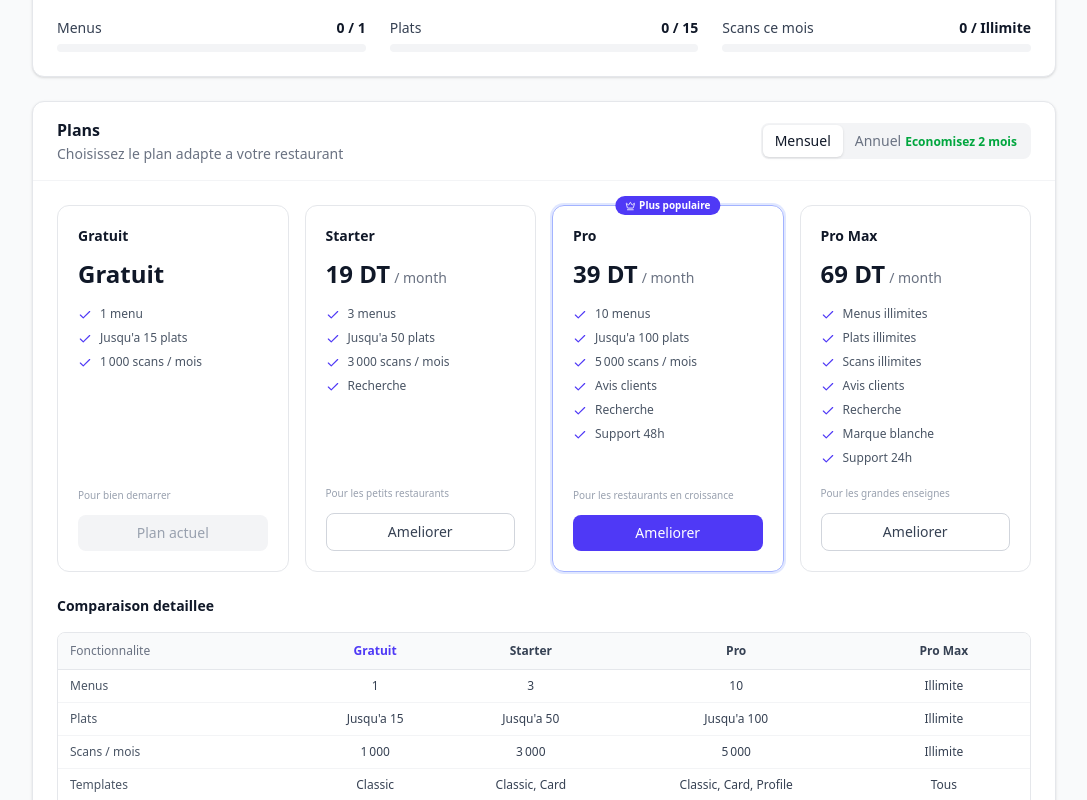
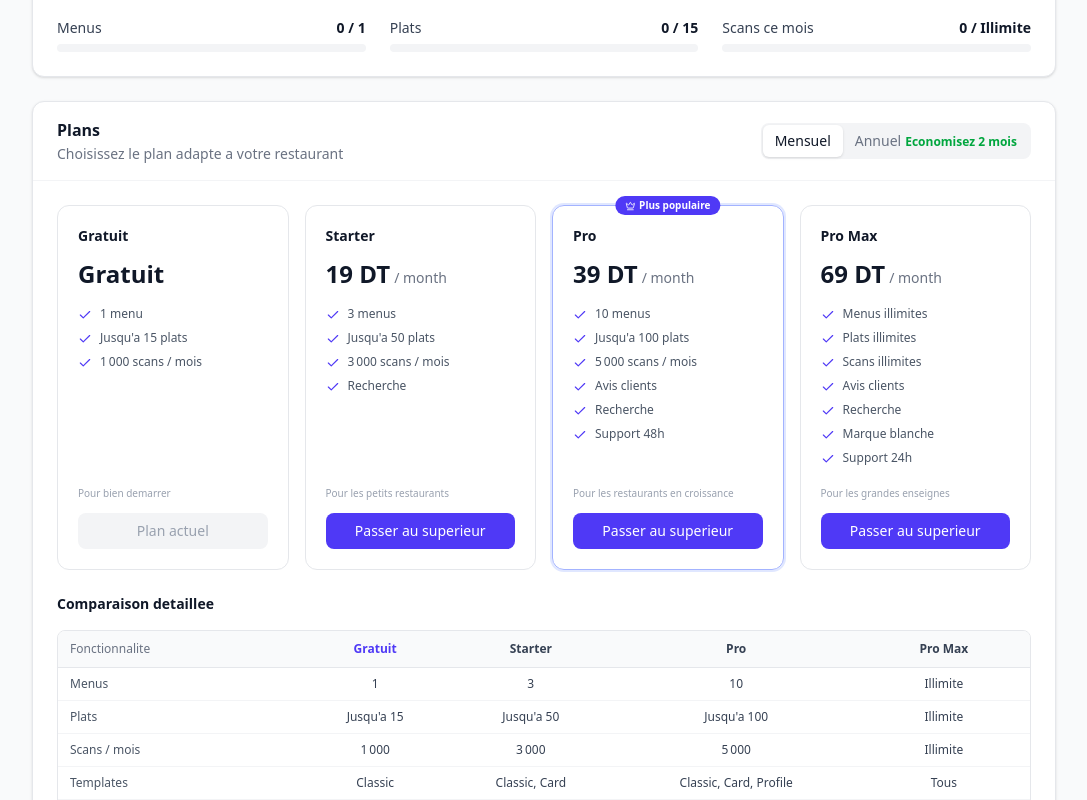
Before and after one commit to fawzyoth/scanini, a Next.js app: page /billing in a window 1280 px wide. Shown: the part 430-1230 px from the top of the page, without its empty margins (0-1087 px from the left). Built offline with nearby package versions, Linux system fonts and the light colour scheme; no server answers; the database is empty.

Commit message:
Show upgrade/downgrade labels on billing plan buttons in French
Plans above current show "Passer au superieur", plans below show
"Passer a l'inferieur". WhatsApp messages also use French wording.

Co-Authored-By: Claude Opus 4.6 <noreply@anthropic.com>

```diff
--- a/src/app/(dashboard)/billing/page.tsx
+++ b/src/app/(dashboard)/billing/page.tsx
@@ -6,7 +6,7 @@ import { Check, X, Zap, Crown, Loader2 } from "lucide-react";
 import { useDashboard } from "@/lib/dashboard-context";
 import { PLAN_LIMITS } from "@/data/admin-mock";
 import { useTranslation } from "@/lib/i18n/i18n-context";
-import { COMPARISON_FEATURES, type PlanId } from "@/lib/plan-config";
+import { COMPARISON_FEATURES, PLAN_ORDER, type PlanId } from "@/lib/plan-config";
 import { usePlanConfigs } from "@/lib/use-plan-configs";
 
 export default function BillingPage() {
@@ -116,6 +116,10 @@ export default function BillingPage() {
                 const isCurrent = plan.id === currentPlanId;
                 const price = billing === "yearly" ? plan.yearlyPrice : plan.monthlyPrice;
                 const period = billing === "yearly" ? "/ year" : "/ month";
+                const currentIdx = PLAN_ORDER.indexOf(currentPlanId);
+                const planIdx = PLAN_ORDER.indexOf(plan.id);
+                const isUpgrade = planIdx > currentIdx;
+                const isDowngrade = planIdx < currentIdx;
 
                 return (
                   <div
@@ -203,17 +207,21 @@ export default function BillingPage() {
                     ) : (
                       <a
                         href={`https://wa.me/32465987804?text=${encodeURIComponent(
-                          `Hi, I'd like to upgrade my Scanini plan to ${plan.name} (${billing}). Restaurant: ${restaurant?.name ?? "N/A"}`
+                          isUpgrade
+                            ? `Bonjour, je souhaite passer au plan ${plan.name} (${billing}). Restaurant: ${restaurant?.name ?? "N/A"}`
+                            : `Bonjour, je souhaite passer au plan ${plan.name} (${billing}). Restaurant: ${restaurant?.name ?? "N/A"}`
                         )}`}
                         target="_blank"
                         rel="noopener noreferrer"
                         className={`w-full block text-center text-sm font-medium py-2 rounded-lg transition-colors ${
-                          plan.popular
-                            ? "bg-indigo-600 text-white hover:bg-indigo-700"
-                            : "border border-gray-300 text-gray-700 hover:bg-gray-50"
+                          isUpgrade
+                            ? plan.popular
+                              ? "bg-indigo-600 text-white hover:bg-indigo-700"
+                              : "bg-indigo-600 text-white hover:bg-indigo-700"
+                            : "border border-gray-300 text-gray-500 hover:bg-gray-50"
                         }`}
                       >
-                        {t("common.upgrade")}
+                        {isUpgrade ? t("common.upgrade") : t("common.downgrade")}
                       </a>
                     )}
                   </div>
--- a/src/lib/i18n/translations.ts
+++ b/src/lib/i18n/translations.ts
@@ -27,7 +27,8 @@ export const translations: Record<Locale, Record<string, string>> = {
     "common.or": "ou",
     "common.dismiss": "Fermer",
     "common.startOver": "Recommencer",
-    "common.upgrade": "Ameliorer",
+    "common.upgrade": "Passer au superieur",
+    "common.downgrade": "Passer a l'inferieur",
     "common.active": "Actif",
     "common.disabled": "Desactive",
     "common.visible": "Visible",
@@ -255,7 +256,7 @@ export const translations: Record<Locale, Record<string, string>> = {
     "billing.freeForever": "Gratuit pour toujours",
     "billing.perMonth": "/ mois",
     "billing.perYear": "/ an",
-    "billing.upgradePlan": "Ameliorer le plan",
+    "billing.upgradePlan": "Changer de plan",
     "billing.usageLimits": "Utilisation & limites",
     "billing.yourUsageOn": "Votre utilisation sur le plan",
     "billing.menus": "Menus",
@@ -349,6 +350,7 @@ export const translations: Record<Locale, Record<string, string>> = {
     "common.dismiss": "Dismiss",
     "common.startOver": "Start over",
     "common.upgrade": "Upgrade",
+    "common.downgrade": "Downgrade",
     "common.active": "Active",
     "common.disabled": "Disabled",
     "common.visible": "Visible",
```
